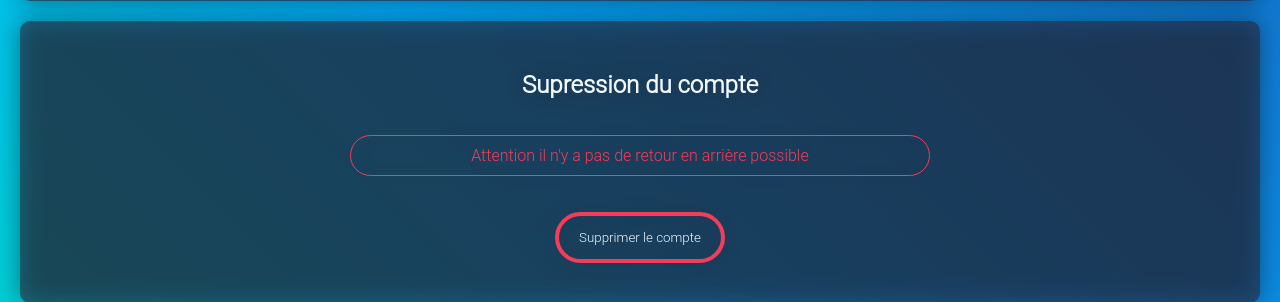
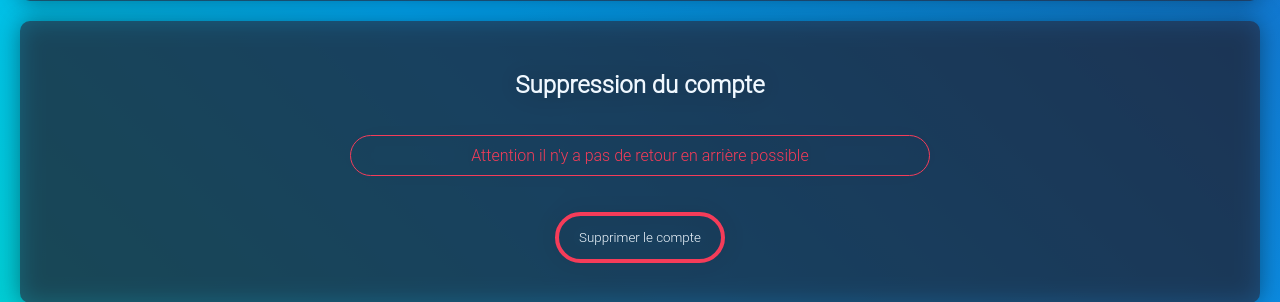
Before and after one commit to WarPlexTech/MyWishlist, a PHP site: template templates/profile/settings.twig in a window 1280 px wide. Shown: the part 802-1104 px from the top of the page. Run offline with PHP 8.4, Linux system fonts and the light colour scheme; the template is opened without the code that fills it, so the values that code supplies are empty; some libraries are stand-ins or nearby versions.

Commit message:
correction de faute (pas vue lors du précédent commit)

```diff
--- a/templates/profile/settings.twig
+++ b/templates/profile/settings.twig
@@ -26,7 +26,7 @@
     </div>
     <div class="boxWrapper animate__animated animate__fadeIn">
         <form class="formStyle" method="post">
-            <h2>Supression du compte</h2>
+            <h2>Suppression du compte</h2>
             <p class="errorWrapper errorText">Attention il n'y a pas de retour en arrière possible</p>
             <input class="dangerButton" name="deleteAccount" type="submit" value="Supprimer le compte">
         </form>
```
